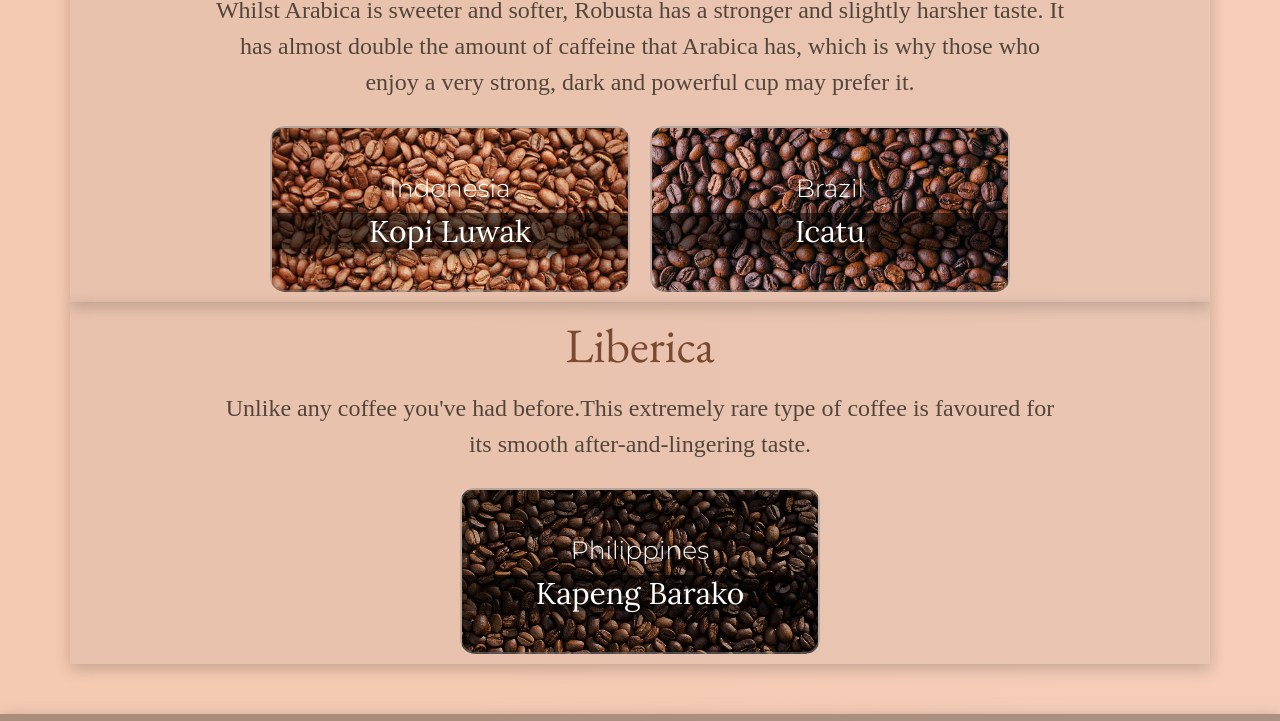
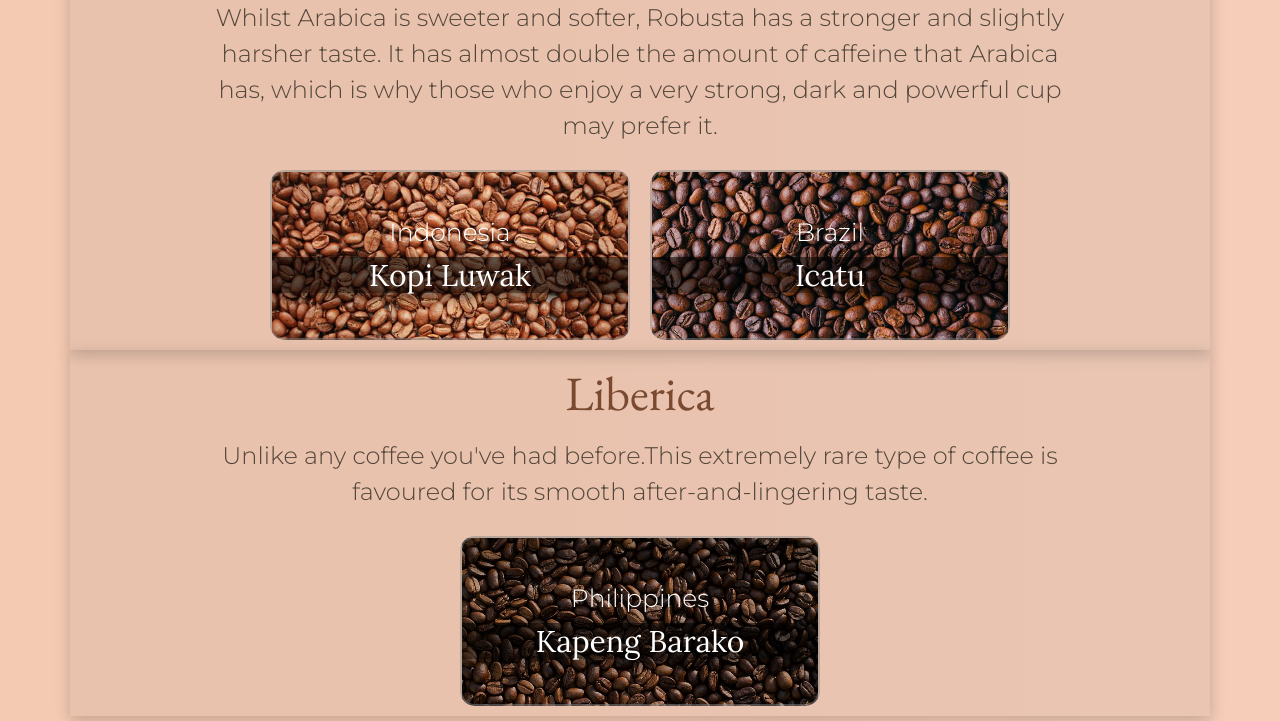
Before and after one commit to andjmontero/CoderHouse-Soulsteem---CSS--Boostrap--SASS, a website: page pages/products.html in a window 1280 px wide. Shown: the part 756-1477 px from the top of the page. Drawn offline with nearby package versions, Linux system fonts and the light colour scheme.

Commit message:
products

```diff
--- a/scss/styles.scss
+++ b/scss/styles.scss
@@ -63,11 +63,10 @@ h4 {
 	text-align: center;
 }
 
-p {
-	color: rgb(255, 255, 255);
-	font-family: "Montserrat", sans-serif;
+p {text-align: center;
+	color: rgb(82, 70, 58);
+	font-family: "Montserrat", serif;
 	font-size: 1.5rem;
-	text-align: center;
 	line-height: 2 rem;
 	@include md {
 		font-size: 1rem;
@@ -457,11 +456,7 @@ div.carousel-item {
 div.subtitle {
 	text-align: center;
 }
-p.products {
-	text-align: center;
-	color: rgb(82, 70, 58);
-	font-family: "Old Standard TT", serif;
-}
+
 h2.types {
 	font-size: 3rem;
 	text-align: center;
@@ -474,7 +469,7 @@ div.products {
 }
 
 .hovereffect {
-	height: 166px;
+	height: 170px;
 	overflow: hidden;
 	position: relative;
 	text-align: center;
@@ -622,7 +617,7 @@ div.robusta {
 	transform: scale(1);
 }
 
-div.info p {
+div.info p {color: white;
 	font-size: 15px;
 	display: flex;
 	flex-direction: row;
```
Also changed, not shown: css/styles.css, 1 other file.
